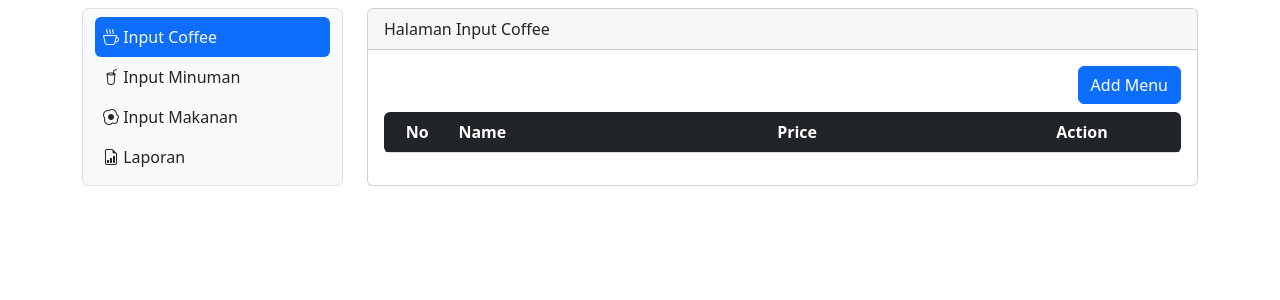
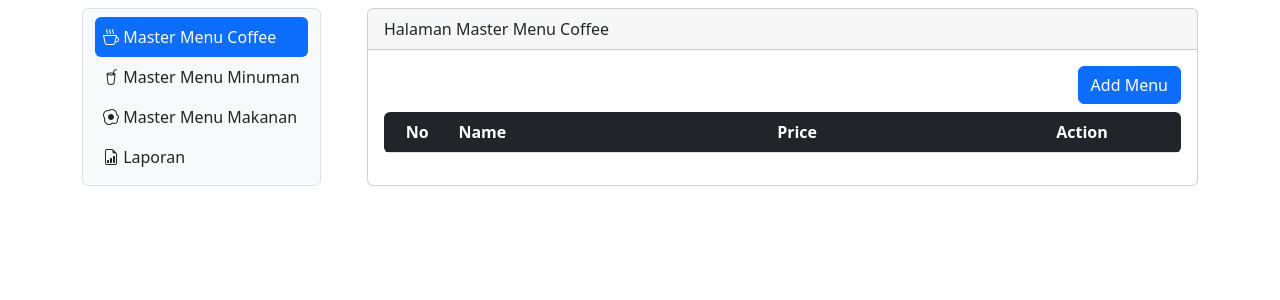
Before and after one commit to KitajimaZikri33/Rageman-Orders, a PHP site: page /admin/admin.php?x=input_coffee in a window 1280 px wide. Shown: the part 56-356 px from the top of the page. Run offline with PHP 8.4, Linux system fonts and the light colour scheme; lists and menus that the app fills with data are empty; some libraries are stand-ins or nearby versions.

Commit message:
update sidebar position fixed

```diff
--- a/admin/admin_sidebar.php
+++ b/admin/admin_sidebar.php
@@ -1,5 +1,5 @@
 <div class="col-lg-3">
-    <nav class="navbar navbar-expand-lg bg-light rounded border">
+    <nav class="navbar navbar-expand-lg bg-light position-fixed rounded border">
         <div class="container-fluid">
             <button class="navbar-toggler" type="button" data-bs-toggle="offcanvas" data-bs-target="#offcanvasNavbar"
                 aria-controls="offcanvasNavbar">
@@ -17,21 +17,21 @@
                             <a class="nav-link ps-2 <?php echo (isset($_GET['x']) && $_GET['x']== 'input_coffee') ? 'active link-light' : 'link-dark' ; ?>"
                                 aria-current="page" href="admin.php?x=input_coffee">
                                 <i class="bi bi-cup-hot"></i>
-                                Input Coffee</a>
+                                Master Menu Coffee</a>
                         </li>
 
                         <li class="nav-item">
                             <a class="nav-link ps-2 <?php echo (isset($_GET['x']) && $_GET['x']=='input_drink') ? 'active link-light' : 'link-dark' ; ?>"
                                 href="admin.php?x=input_drink">
                                 <i class="bi bi-cup-straw"></i>
-                                Input Minuman</a>
+                                Master Menu Minuman</a>
                         </li>
 
                         <li class="nav-item">
                             <a class="nav-link ps-2 <?php echo (isset($_GET['x']) && $_GET['x']=='input_food') ? 'active link-light' : 'link-dark' ; ?>"
                                 href="admin.php?x=input_food">
                                 <i class="bi bi-egg-fried"></i>
-                                Input Makanan</a>
+                                Master Menu Makanan</a>
                         </li>
 
                         <li class="nav-item">
--- a/admin/input_coffee.php
+++ b/admin/input_coffee.php
@@ -1,7 +1,7 @@
 <div class="col-lg-9 rounded" >
     <div class="card">
         <div class="card-header">
-            Halaman Input Coffee
+            Halaman Master Menu Coffee
         </div>
         <div class="card-body">
             <h5 class="card-title text-end"><button type="button" class="btn btn-primary" data-bs-toggle="modal"
--- a/admin/input_drink.php
+++ b/admin/input_drink.php
@@ -1,7 +1,7 @@
 <div class="col-lg-9 rounded" >
     <div class="card">
         <div class="card-header">
-            Halaman Input Minuman
+            Halaman Master Menu Minuman
         </div>
         <div class="card-body">
             <h5 class="card-title text-end"><button type="button" class="btn btn-primary" data-bs-toggle="modal"
--- a/admin/input_food.php
+++ b/admin/input_food.php
@@ -1,7 +1,7 @@
 <div class="col-lg-9 rounded" >
     <div class="card">
         <div class="card-header">
-            Halaman Input Makanan
+            Halaman Master Menu Makanan
         </div>
         <div class="card-body">
             <h5 class="card-title text-end"><button type="button" class="btn btn-primary" data-bs-toggle="modal"
```
